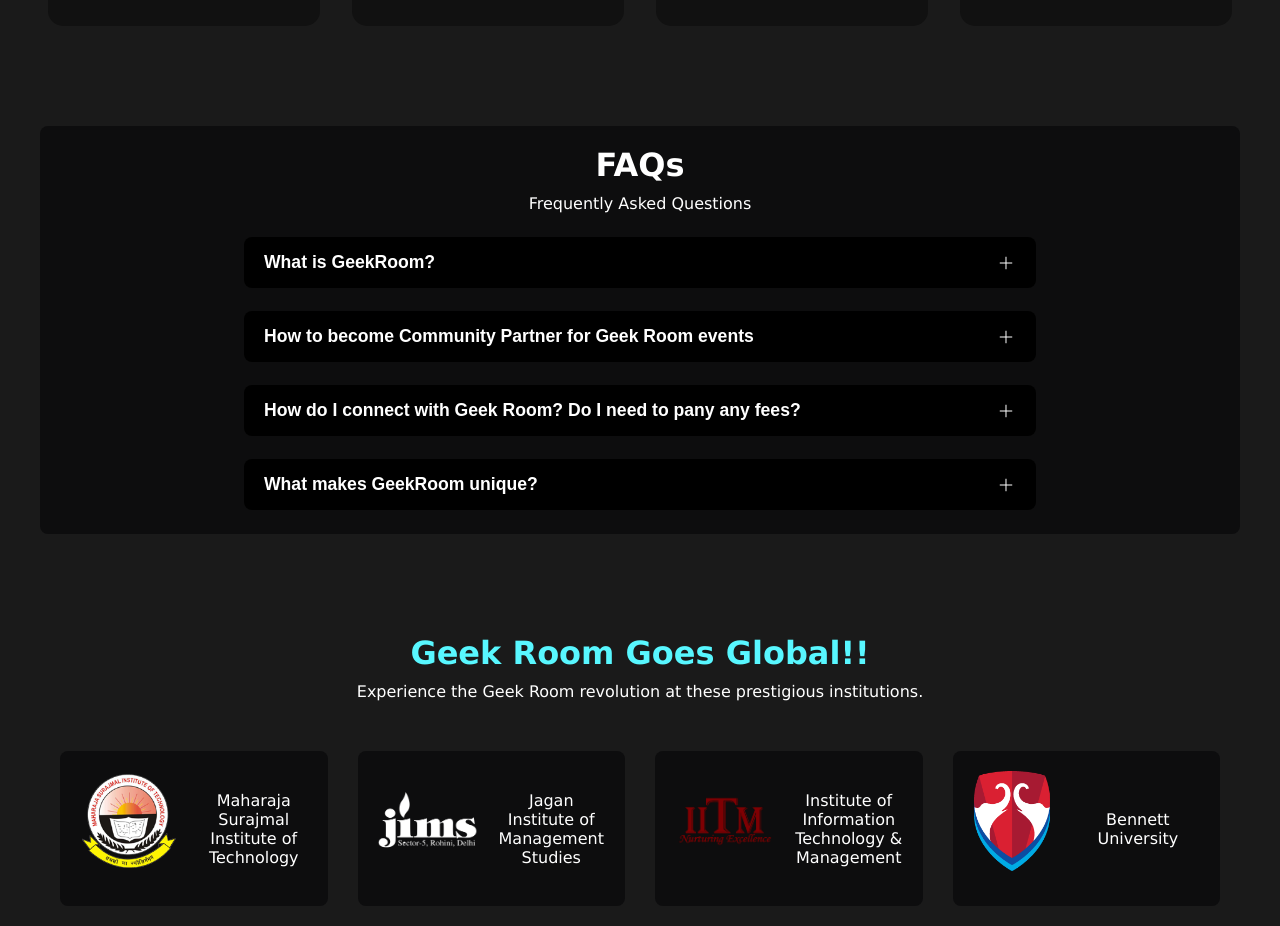
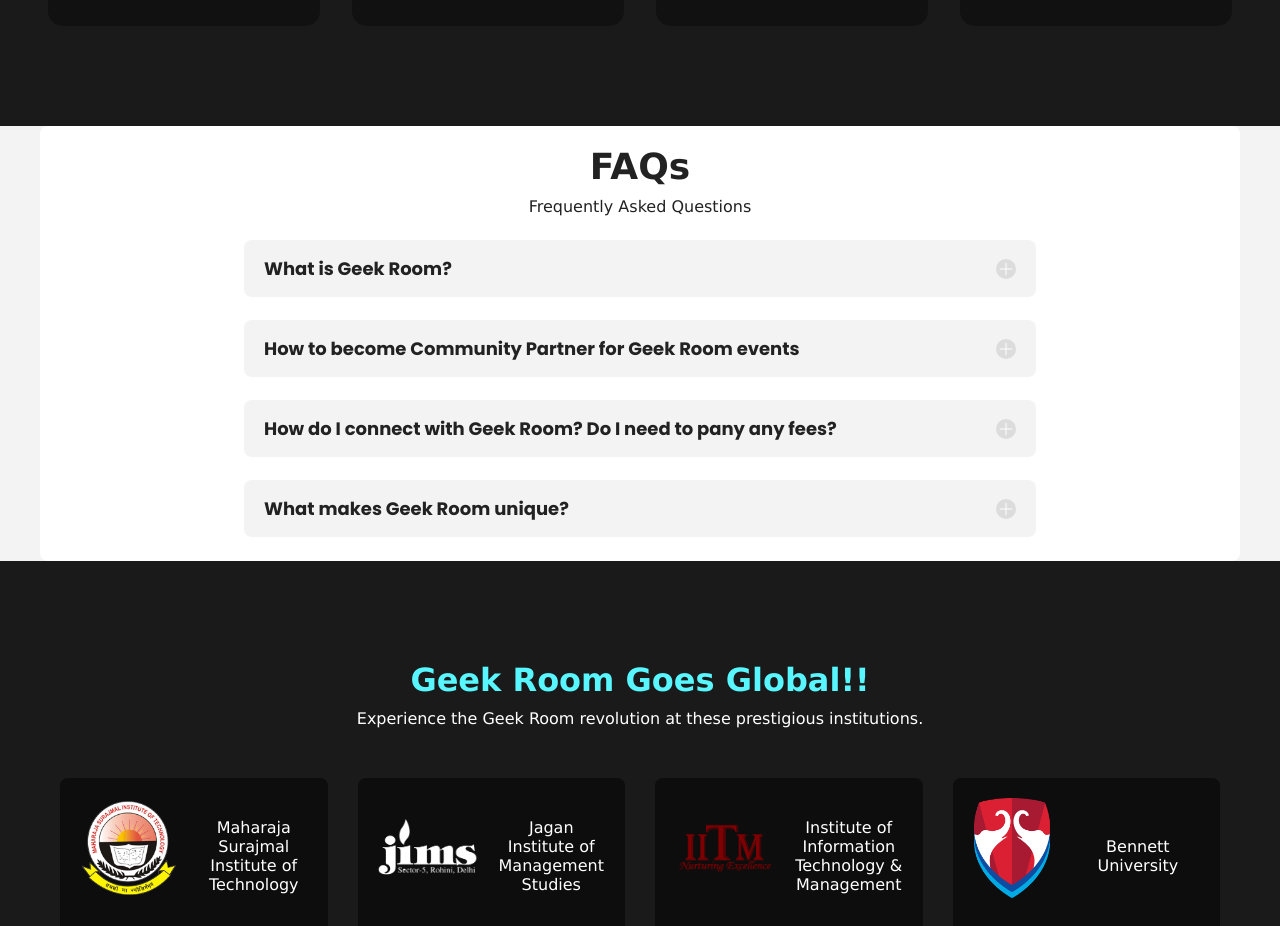
Before and after one commit to AdityaSingh2005/Geek-Room, a Next.js app: page / in a window 1280 px wide. Shown: the part 2440-3366 px from the top of the page. Built offline with nearby package versions, Linux system fonts and the light colour scheme.

Commit message:
faq-style-changed

```diff
--- a/src/Components/Home/FAQs/FAQs.tsx
+++ b/src/Components/Home/FAQs/FAQs.tsx
@@ -25,7 +25,7 @@ const FAQItem: React.FC<FAQItemProps> = ({ question, answer }) => {
         <button
           className={`${styles.FAQQuestion} ${isOpen ? styles.expanded : ''}`}
           onClick={HandleAnswer}
-          style={{ color: isOpen ? '#00ACB4' : '#fff' }}
+          style={{ color: isOpen ? '#222222' : '#222222' }}
         >
           {question}
           <Image
@@ -33,6 +33,7 @@ const FAQItem: React.FC<FAQItemProps> = ({ question, answer }) => {
             alt={isOpen ? 'Collapse' : 'Expand'}
             width={20}
             height={20}
+            style={{backgroundColor: "gainsboro", borderRadius: "50%", fill: "red",  }}
           />
         </button>
         <div
@@ -50,7 +51,7 @@ const FAQItem: React.FC<FAQItemProps> = ({ question, answer }) => {
 const FAQs = () => {
   const faqData = [
     {
-      question: "What is GeekRoom?",
+      question: "What is Geek Room?",
       answer: "Geek Room is a widespread coding community with over 7500+ active coders nationwide. It was started by three 1st year coding enthusiasts with the main objective to create a transparent community where sharing of ideas and helping other people is the main goal . Geek Room boasts of various hackathon winning teams , 6 independent institutes with Geek Room chapters and so much more."
     },
     {
@@ -62,7 +63,7 @@ const FAQs = () => {
       answer: "You can connect with Geek Room via our social media handles (Instagram , LinkedIn , Email , WhatsApp) etc . No , you dont need any fees to join Geek Room . You simply fill the google form , give the interview and if considered applicable , you shall be selected in a free and fair manner."
     },
     {
-      question: "What makes GeekRoom unique?",
+      question: "What makes Geek Room unique?",
       answer: "Our vast connections , a widespread community of over 7500+ coders nationwide , conduction of successful hackathons and events , boasting multi hackathon winning teams comprised purely of Geek Room members , a philosophy of a community of the coders , for the coders and by the coders and a transparent community where anyone can start coding easily , Geek Room is a unique trendsetter that is built for the upliftment of the Indian coding community."
     }
   ];
--- a/src/styles/faq.module.scss
+++ b/src/styles/faq.module.scss
@@ -1,4 +1,9 @@
+@import url('https://fonts.googleapis.com/css2?family=Poppins:wght@400;700&display=swap');
+
+
+
 .FAQ{
+    background-color: #f3f3f3;
     display: flex;
     justify-content: center;
     align-items: center;
@@ -11,7 +16,9 @@
         flex-direction: column;
         justify-content: center;
         align-items: center;
-        background-color: rgb(13, 13, 14);
+        background-color: #fff;
+        // background-color: #222222;
+        transition: transform 0.3s ease, box-shadow 0.3s ease;
         border-radius: 8px;
         padding: 20px;
         max-width: 1200px;
@@ -19,15 +26,18 @@
         gap: 20px;
         transition: box-shadow 0.3s ease;
 
+
+
         .FAQ_Heading{
             display: flex;
             flex-direction: column;
             justify-content: center;
             align-items: center;
             gap: 10px;
-
+            color: #222222;
             h1{
                 margin: 0;
+                font-size: 36px;
             }
 
             p{
@@ -58,38 +68,61 @@
         }
 
         .FAQQuestion {
-            background-color:rgb(0, 0, 0);
+            // background-color:rgb(0, 0, 0);
+            // background-color:#f3f3f37c;
+            // color: #222222B2;
+            // font-family: "Poppins", sans-serif;
             border-radius: 8px;
             width: 100%;
             padding: 15px 20px;
             border: none;
+            font-style: normal;
+            // font-weight: bold;
             text-align: left;
-            font-size: 1.1em;
-            font-weight: bold;
+            font-size: 18px;
+            font-weight: 600;
+
+            font-family: Poppins;
+
+
             cursor: pointer;
             display: flex;
             justify-content: space-between;
             align-items: center;
+            background-color: #f3f3f3;
+
             transition: background-color 0.3s ease;
 
             &:hover:not(.expanded) {
-                background-color: #00ACB4;
+                // background-color: #f3f3f3c4;
+                background-color: #fff;
+                color: #222222;
             }
 
             &.expanded {
-                background-color: black;
+                // background-color: #f3f3f3c4;
+                // background-color: black;
+                background-color: #fff;
+                color: #222222;
             }
     }
 
     .FAQAnswer {
         overflow: hidden;
-        transition: height 0.3s ease-out;
-        height: 0;
+        transition: max-height 0.5s ease-out;
+        max-height: 0;
         padding: 0 20px;
         line-height: 30px;
+        color: #222222;
+        background-color: #f3f3f3;
 
         &.open {
             margin-top: 10px;
+            max-height: 210px;
+            background-color: #f3f3f3;
+            // background-color: #f3f3f3;
+            color: black;
+            padding: 1rem;
         }
     }
 }
```
